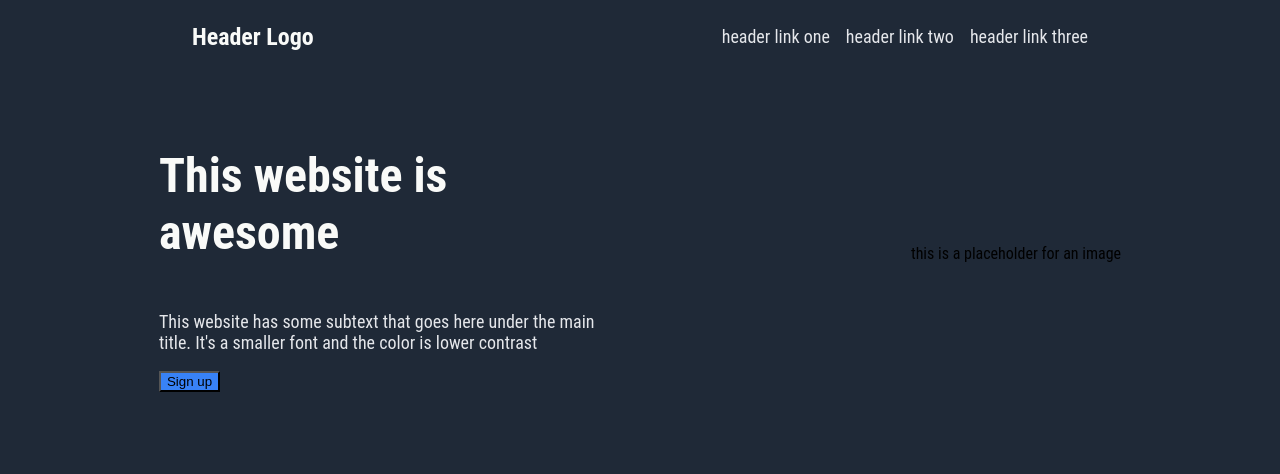
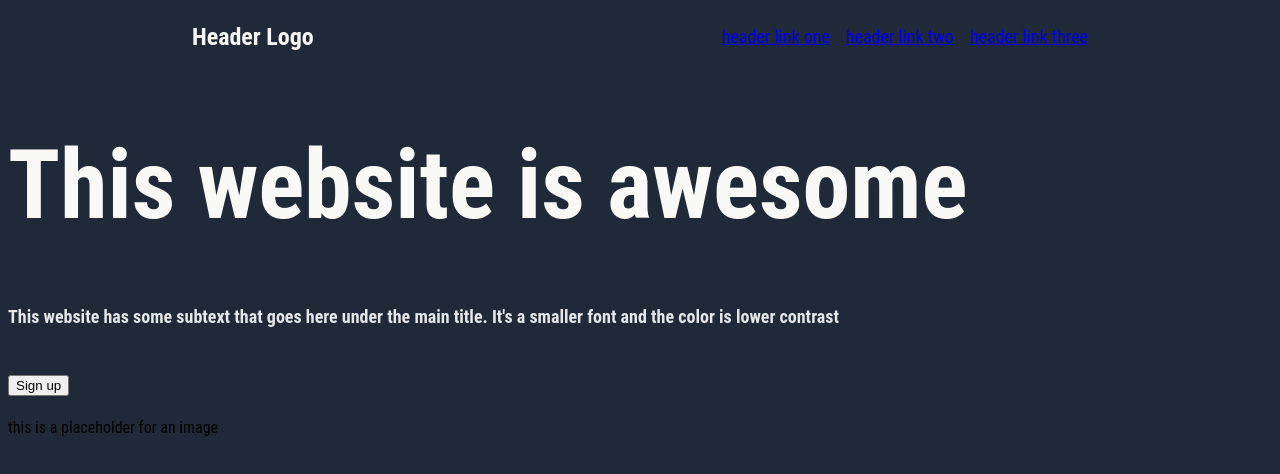
Before and after one commit to Krittur/odin-landing-page, a plain HTML site: page index.html in a window 1280 px wide. Drawn offline with Linux system fonts and the light colour scheme.

Commit message:
Update html tags
Swap out vague, poorly written tags

```diff
--- a/index.html
+++ b/index.html
@@ -4,7 +4,8 @@
     <meta charset="UTF-8">
     <meta http-equiv="X-UA-Compatible" content="IE=edge">
     <meta name="viewport" content="width=device-width, initial-scale=1.0">
-    <title>Document</title>
+    <title>Landing Page</title>
+    <link href="https://fonts.googleapis.com/css2?family=Roboto&display=swap" rel="stylesheet">
     <link rel="stylesheet" href="style.css">
 </head>
 <body>
@@ -12,19 +13,21 @@
         <div class="logo">
             Header Logo
         </div>
-        <ul class="links">
-            <li>header link one</li>
-            <li>header link two</li>
-            <li>header link three</li>
-        </ul>
+        <nav>
+            <ul class="links">
+                <li><a href="#">header link one</a></li>
+                <li><a href="#">header link two</a></li>
+                <li><a href="#">header link three</a></li>
+        </nav>
+            </ul>
     </div>
-    <div class="body">
-        <div class="container">
-        <h1 class="hero">This website is awesome</h1>
+    <div class="main">
+        <div class="hero">
+        <h1 class="hero-title">This website is awesome</h1>
         <p class="hero-p">This website has some subtext that goes here under the main title. It's a smaller font and the color is lower contrast</p>
-        <button class="sign-up-1">Sign up</button>
+        <button class="signup-cta">Sign up</button>
     </div>
-        <p class="placeholder">this is a placeholder for an image</p>
+        <p class="main-image">this is a placeholder for an image</p>
     </div>
 </body>
 </html>
```
